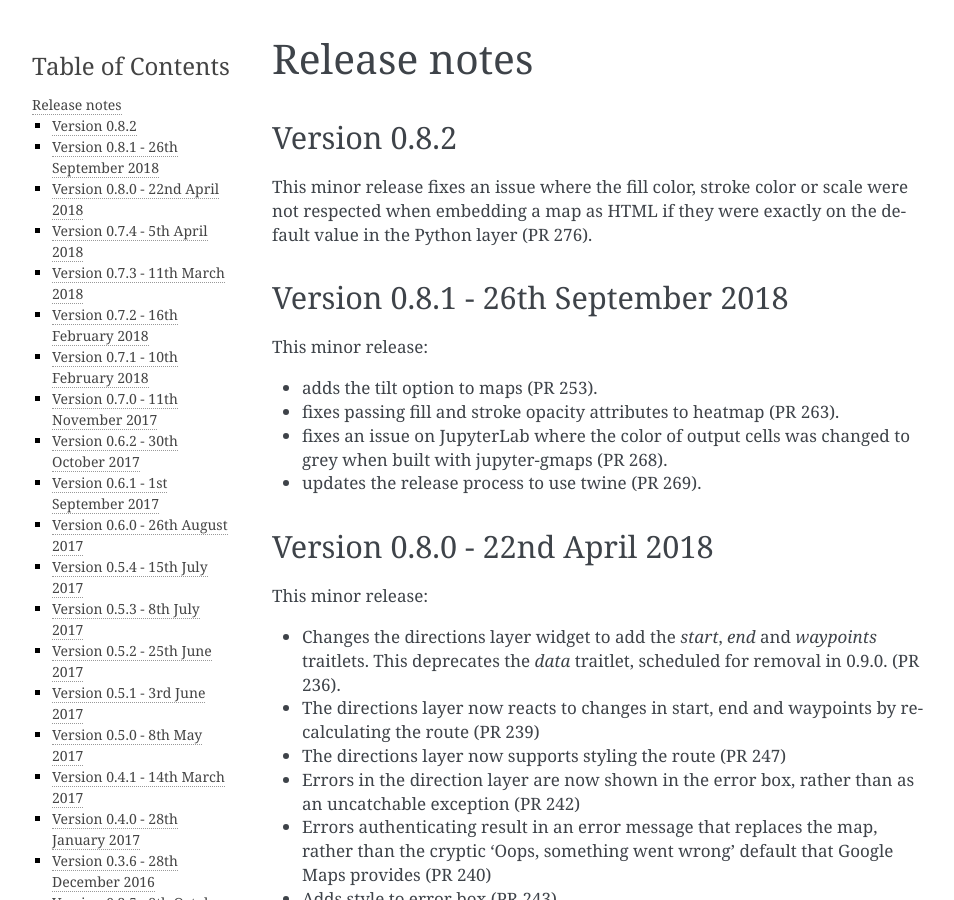
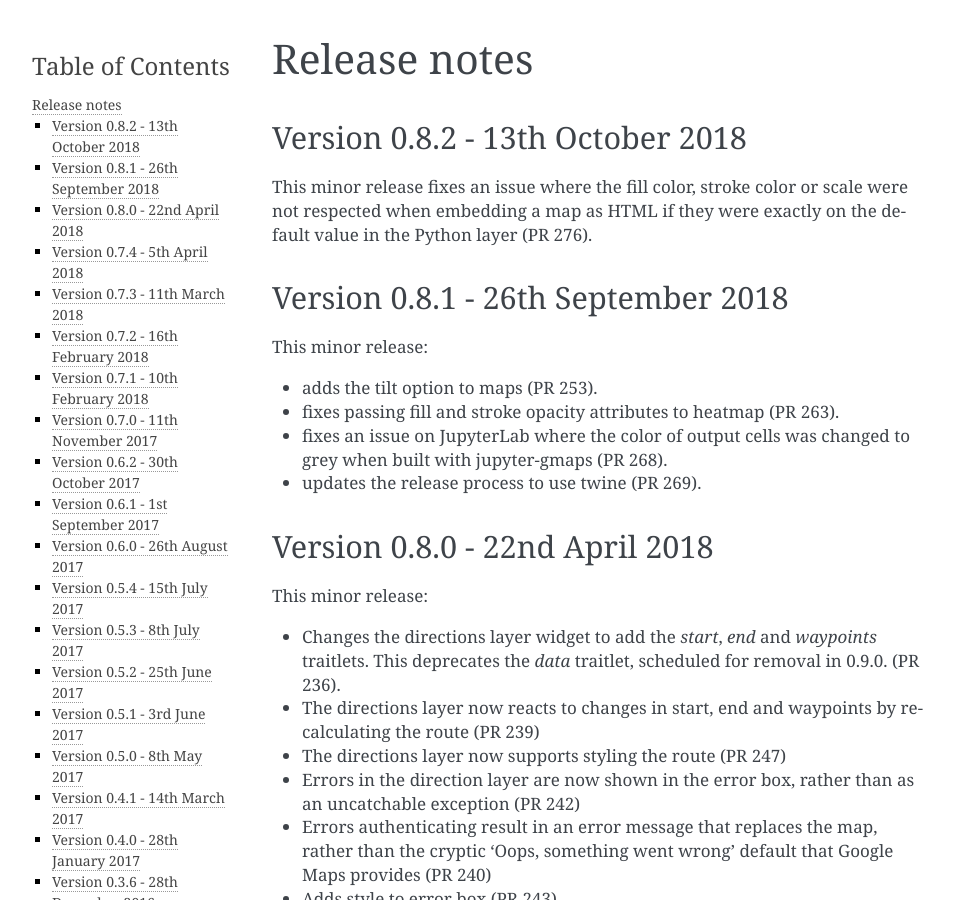
Before and after one commit to pbugnion/gmaps, a Sphinx documentation site: the page built from docs/source/release_notes.rst, in a window 1280 px wide and 900 px high. Shown: the whole window, without its empty margins (148-1102 px from the left). Built offline with Sphinx 7.4.7, drawn with Linux system fonts in a browser that asks for light colours.

Commit message:
Add missing date in release notes

```diff
--- a/docs/source/release_notes.rst
+++ b/docs/source/release_notes.rst
@@ -2,8 +2,8 @@
 Release notes
 -------------
 
-Version 0.8.2
-=============
+Version 0.8.2 - 13th October 2018
+=================================
 
 This minor release fixes an issue where the fill color,
 stroke color or scale were not respected when embedding
```
